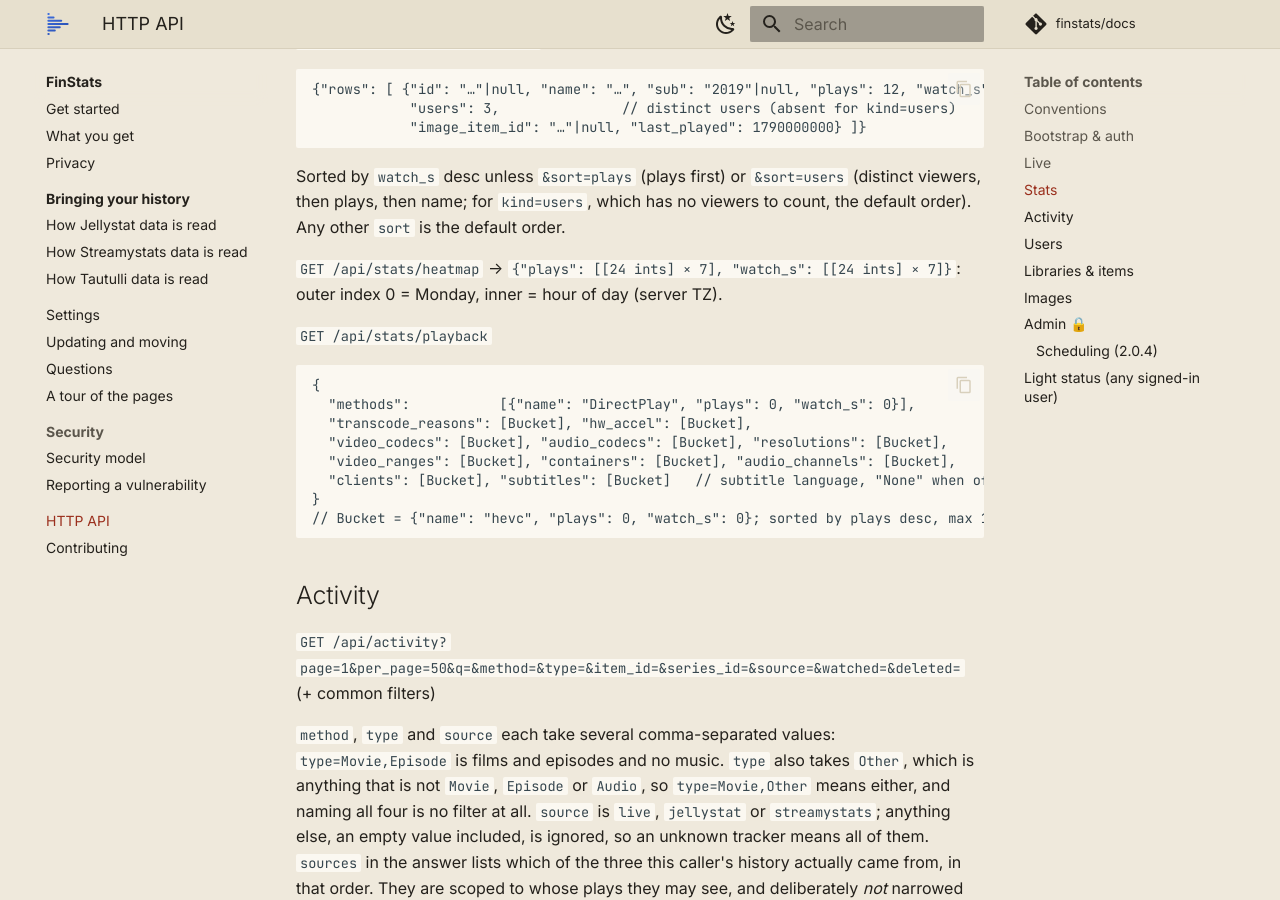
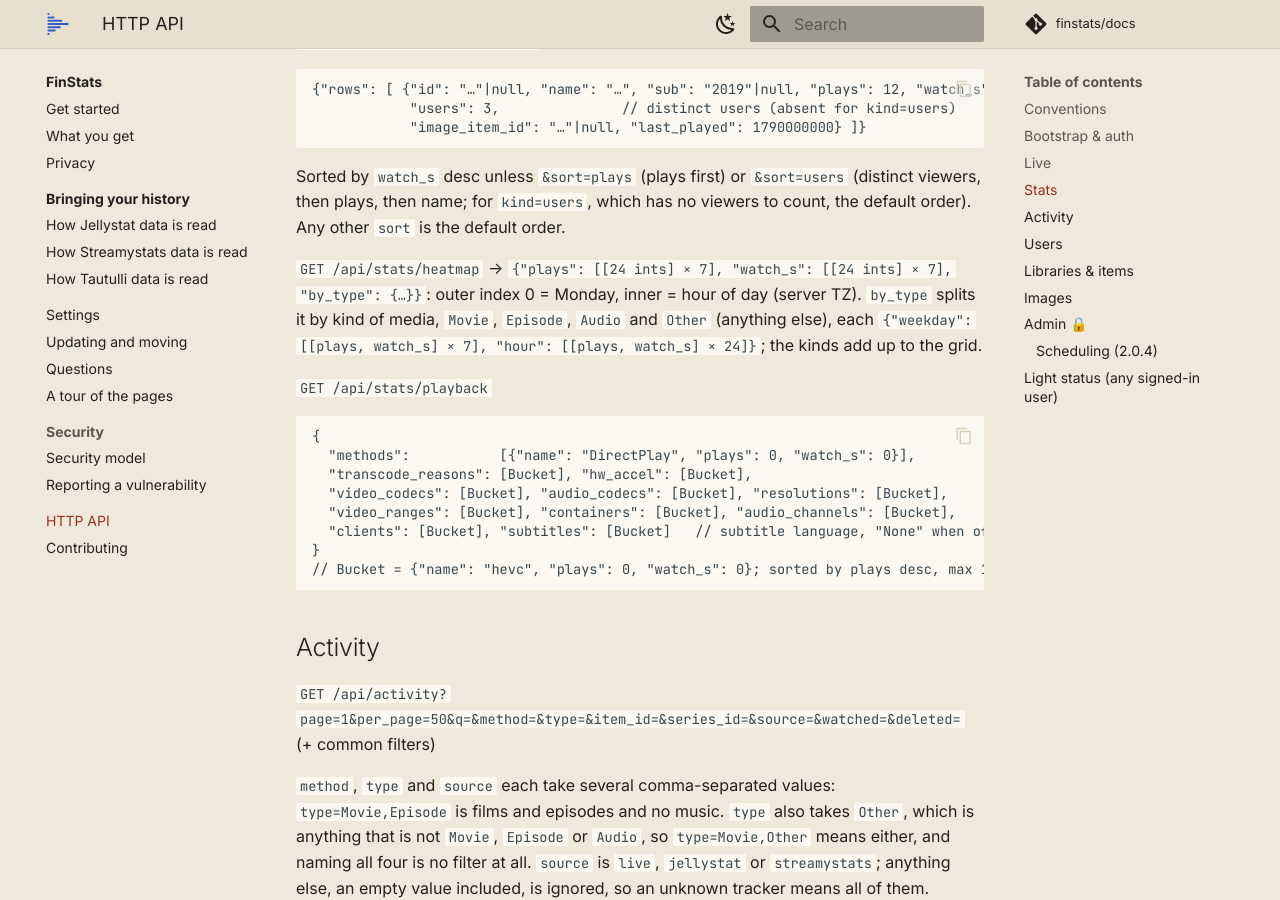
Before and after one commit to finstats/docs, an MkDocs documentation site: the page built from docs/finstats/api.md, in a window 1280 px wide and 900 px high, scrolled down 2663 px. Built offline with MkDocs 1.6.1 and Material for MkDocs 9.7.7, drawn with Linux system fonts in a browser that asks for light colours; comment, search, counter and statistics services are not loaded.

Commit message:
docs(finstats): by_type on /api/stats/heatmap

````diff
--- a/docs/finstats/api.md
+++ b/docs/finstats/api.md
@@ -93,7 +93,9 @@ carries the Monday date and `"bucket": "week"` is set at top level (otherwise `"
 Sorted by `watch_s` desc unless `&sort=plays` (plays first) or `&sort=users` (distinct viewers, then plays, then name;
 for `kind=users`, which has no viewers to count, the default order). Any other `sort` is the default order.
 
-`GET /api/stats/heatmap` → `{"plays": [[24 ints] × 7], "watch_s": [[24 ints] × 7]}`: outer index 0 = Monday, inner = hour of day (server TZ).
+`GET /api/stats/heatmap` → `{"plays": [[24 ints] × 7], "watch_s": [[24 ints] × 7], "by_type": {…}}`: outer index 0 = Monday, inner = hour of day (server TZ).
+`by_type` splits it by kind of media, `Movie`, `Episode`, `Audio` and `Other` (anything else), each
+`{"weekday": [[plays, watch_s] × 7], "hour": [[plays, watch_s] × 24]}`; the kinds add up to the grid.
 
 `GET /api/stats/playback`
 ```jsonc
````
